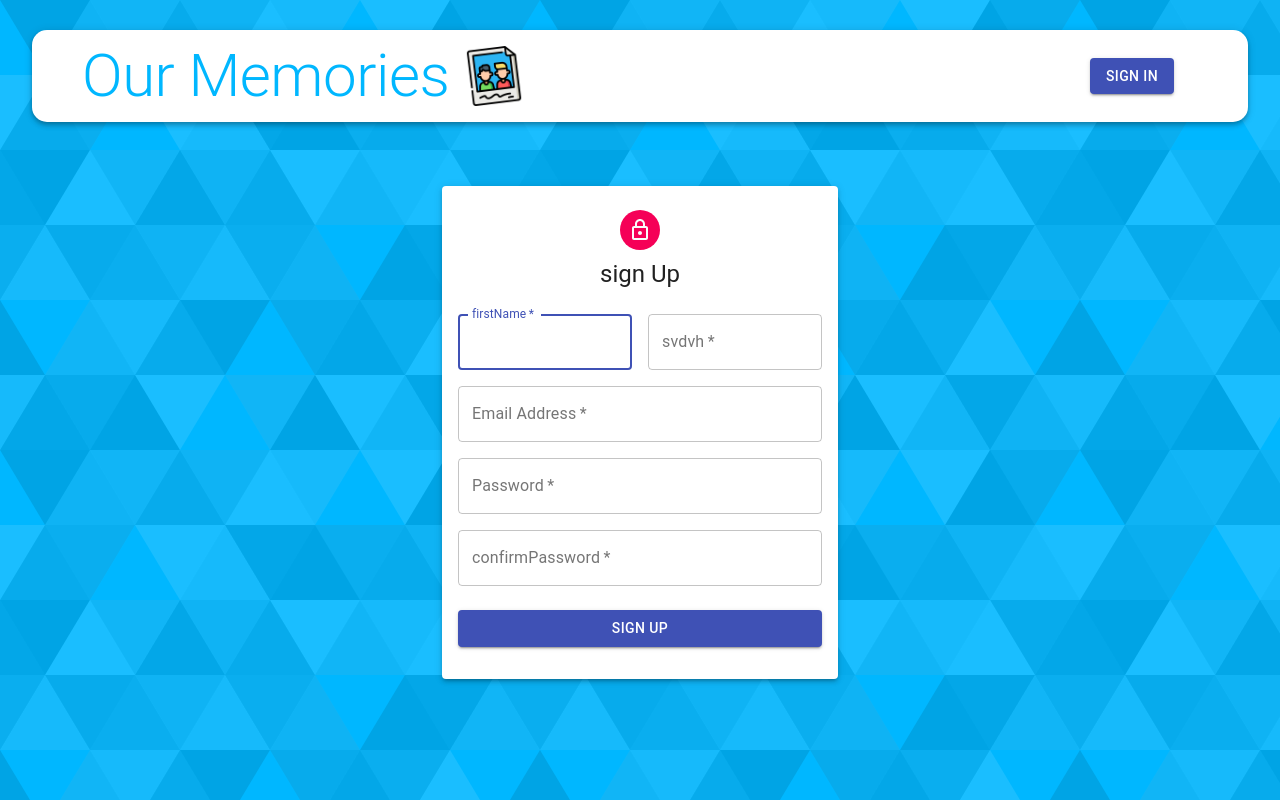
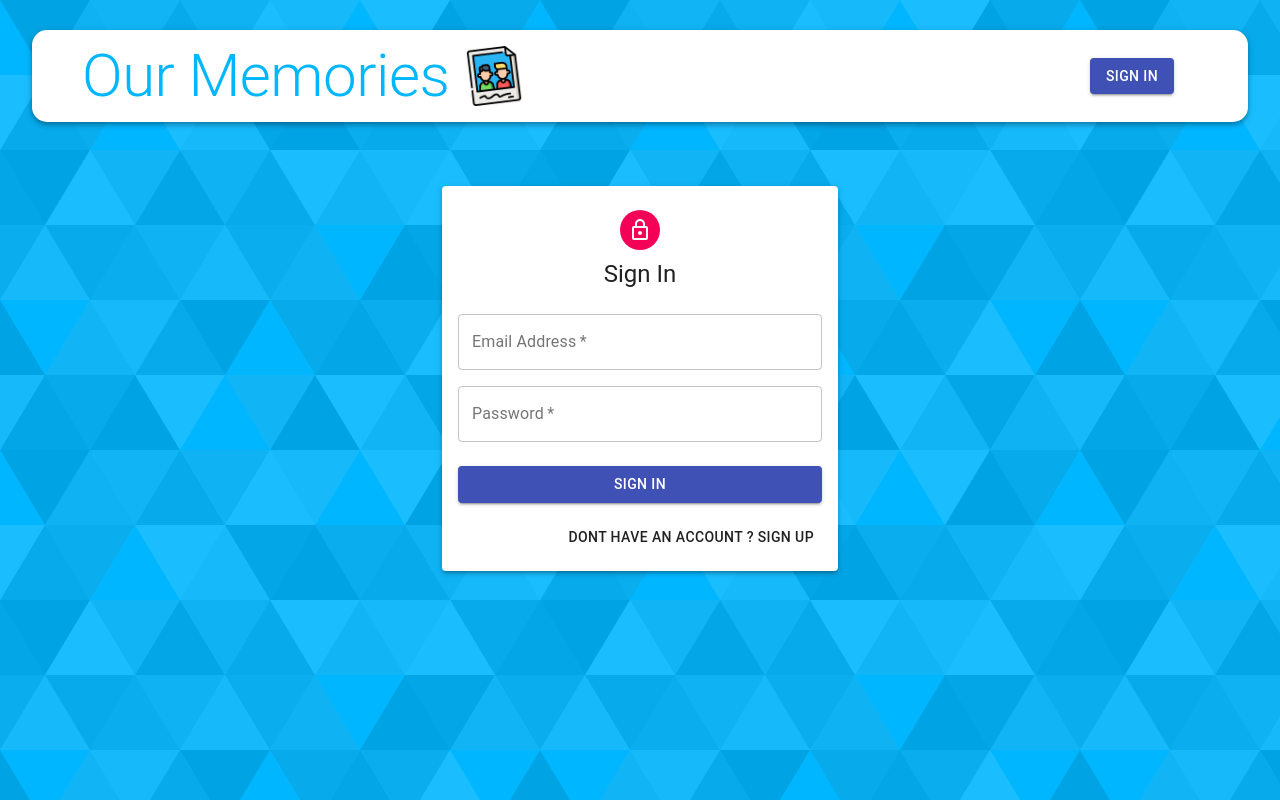
Before and after one commit to dzzirima/Memories_Front_End, a React (Create React App) app: page /auth in a window 1280 px wide. Built offline with nearby package versions, Linux system fonts and the light colour scheme.

Commit message:
working front end  before impementing the google login

```diff
--- a/src/components/Auth/Auth.js
+++ b/src/components/Auth/Auth.js
@@ -8,11 +8,15 @@ import Input from './Input';
 
 const Auth = () => {
     const [ShowPassword, setShowPassword] = useState(false)
-    const isSignUp = true;
+
     const classes = useStyles();
     const handleSubmit = () =>{};
     const handleChange = ()=>{};
     const handleShowPassword = () => setShowPassword((prevShowPassword) => !prevShowPassword)
+    const [isSignUp, setisSignUp] = useState(false)
+    const switchMode = () =>{
+        setisSignUp((prevIsSignup) =>!prevIsSignup)
+    }
 
     return (
         <Container component = "main" maxWidth ="xs">
@@ -45,6 +49,18 @@ const Auth = () => {
                         {isSignUp ? 'Sign Up' : 'Sign In'}
 
                     </Button>
+                    <Grid container justify ="flex-end">
+                        <Grid item>
+                            <Button onClick = {switchMode}>
+                                {/* depending whether we are loged in or not the button is gonna display tittle dynamically */}
+
+                                {isSignUp ?"Already have an account? Sign In":"Dont have an account ? Sign Up"}
+
+                            </Button>
+
+                        </Grid>
+
+                    </Grid>
 
                 </form>
             </Paper>
```
Also changed, not shown: 1 other file (tests, documents, lock files or other folders).
